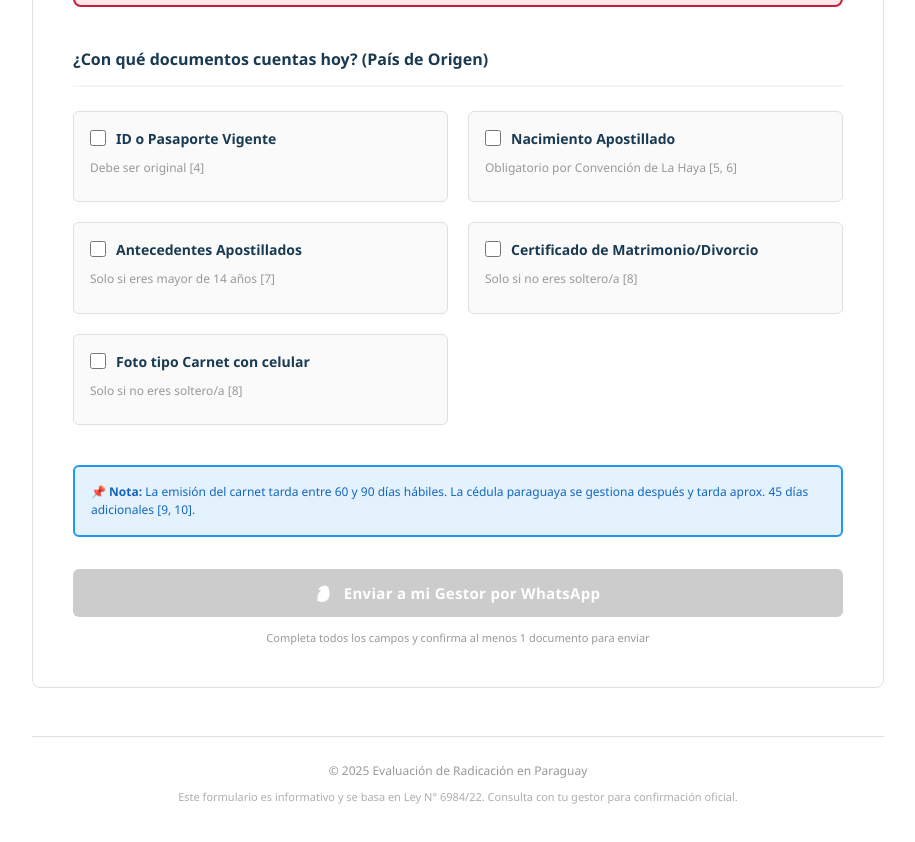
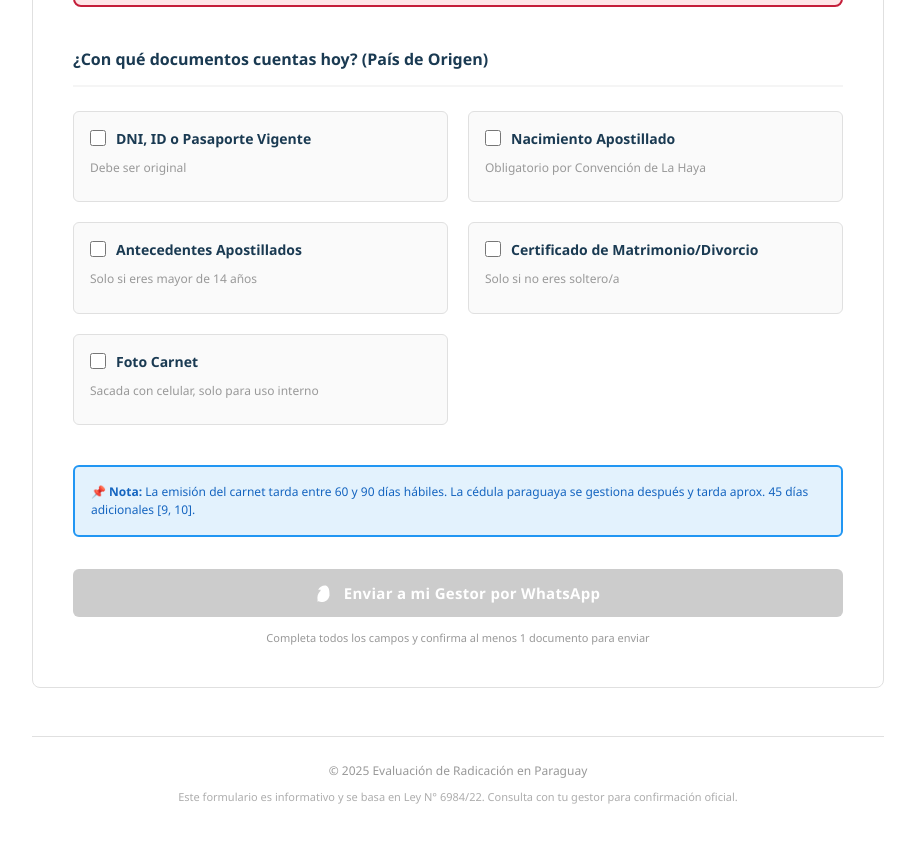
Before and after one commit to abrahamkohan/radicacionparaguay, a Next.js app: page / in a window 1280 px wide. Shown: the part 900-1742 px from the top of the page, without its empty margins (182-1097 px from the left). Built offline with nearby package versions, Linux system fonts and the light colour scheme.

Commit message:
Update page.js

```diff
--- a/app/page.js
+++ b/app/page.js
@@ -35,11 +35,11 @@ export default function RadicacionPYLanding() {
 
   // CONFIG: Editable por cada gestor
   const GESTOR_CONFIG = {
-    nombre: 'Tu Gestor',
-    whatsapp: '+59895000000',
-    email: 'gestor@example.com',
+    nombre: 'Abraham Kohan',
+    whatsapp: '+595982000808',
+    email: 'info@abrahamkohan.com.py',
     empresa: '',
-    logo: null
+    logo: 'https://abrahamkohan.com.py/_next/image?url=%2Flogo.png&w=48&q=75',
   };
 
   const COLORES = {
@@ -563,32 +563,32 @@ export default function RadicacionPYLanding() {
               {[
                 {
                   key: 'pasaporte',
-                  label: 'ID o Pasaporte Vigente',
-                  desc: 'Debe ser original [4]',
+                  label: 'DNI, ID o Pasaporte Vigente',
+                  desc: 'Debe ser original',
                   accept: '.pdf,.jpg,.jpeg,.png'
                 },
                 {
                   key: 'nacimiento',
                   label: 'Nacimiento Apostillado',
-                  desc: 'Obligatorio por Convención de La Haya [5, 6]',
+                  desc: 'Obligatorio por Convención de La Haya',
                   accept: '.pdf,.jpg,.jpeg,.png'
                 },
                 {
                   key: 'antecedentes',
                   label: 'Antecedentes Apostillados',
-                  desc: 'Solo si eres mayor de 14 años [7]',
+                  desc: 'Solo si eres mayor de 14 años',
                   accept: '.pdf,.jpg,.jpeg,.png'
                 },
                   {
                   key: 'matrimonio',
                   label: 'Certificado de Matrimonio/Divorcio',
-                  desc: 'Solo si no eres soltero/a [8]',
+                  desc: 'Solo si no eres soltero/a',
                   accept: '.pdf,.jpg,.jpeg,.png'
                 },
                 {
                   key: 'foto',
-                  label: 'Foto tipo Carnet con celular',
-                  desc: 'Solo si no eres soltero/a [8]',
+                  label: 'Foto Carnet',
+                  desc: 'Sacada con celular, solo para uso interno',
                   accept: '.pdf,.jpg,.jpeg,.png'
                 },
               ].map(doc => (
```
